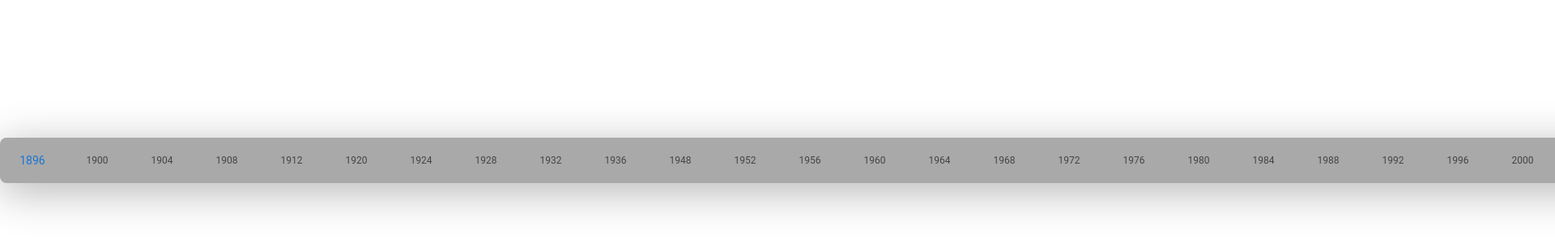
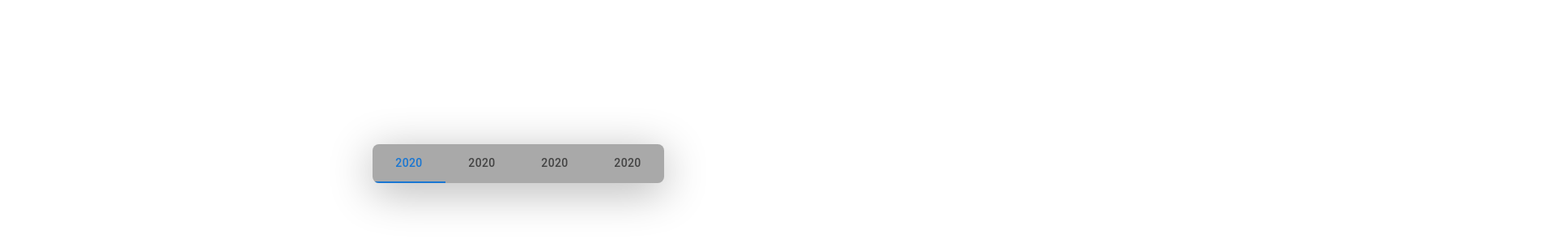
Before and after one commit to olympicindex/csce_447_project, a React (Create React App) app in the folder dataviz/csce-447/: page / in a window 1280 px wide. Shown: the part 494-794 px from the top of the page at 81% size, 1920 px wide, since content can reach past the window. Built offline with nearby package versions, Linux system fonts and the light colour scheme.

Commit message:
changed component type

```diff
--- a/dataviz/csce-447/src/Navbar.css
+++ b/dataviz/csce-447/src/Navbar.css
@@ -10,4 +10,5 @@
     background-color: darkgray !important;
     box-shadow: 0px 10px 53px 0px rgba(0,0, 0, 0.3) !important;
     border-radius: 8px !important;
+
 }
--- a/dataviz/csce-447/src/Navbar.js
+++ b/dataviz/csce-447/src/Navbar.js
@@ -1,7 +1,7 @@
 import React from "react";
+import Tabs from '@mui/material/Tabs';
+import Tab from '@mui/material/Tab';
 import Box from '@mui/material/Box';
-import BottomNavigation from '@mui/material/BottomNavigation';
-import BottomNavigationAction from '@mui/material/BottomNavigationAction';
 import "./Navbar.css";
 
 
@@ -12,45 +12,19 @@ function Navbar(){
     const handlechange = (event,newValue)=>{
         setValue(newValue)
     }
+
     return(
-        <div className="timeline">
-            <BottomNavigation
-            className = "timeline__sections"
-            showLabels
+        <Box className="timeline">
+            <Tabs className="timeline__sections"
             value={value}
             onChange = {(event,newValue)=>handlechange(event,newValue)}
             >
-                <BottomNavigationAction label="1896"/>
-                <BottomNavigationAction label="1900"/>
-                <BottomNavigationAction label="1904"/>
-                <BottomNavigationAction label="1908"/>
-                <BottomNavigationAction label="1912"/>
-                <BottomNavigationAction label="1920"/>
-                <BottomNavigationAction label="1924"/>
-                <BottomNavigationAction label="1928"/>
-                <BottomNavigationAction label="1932"/>
-                <BottomNavigationAction label="1936"/>
-                <BottomNavigationAction label="1948"/>
-                <BottomNavigationAction label="1952"/>
-                <BottomNavigationAction label="1956"/>
-                <BottomNavigationAction label="1960"/>
-                <BottomNavigationAction label="1964"/>
-                <BottomNavigationAction label="1968"/>
-                <BottomNavigationAction label="1972"/>
-                <BottomNavigationAction label="1976"/>
-                <BottomNavigationAction label="1980"/>
-                <BottomNavigationAction label="1984"/>
-                <BottomNavigationAction label="1988"/>
-                <BottomNavigationAction label="1992"/>
-                <BottomNavigationAction label="1996"/>
-                <BottomNavigationAction label="2000"/>
-                <BottomNavigationAction label="2004"/>
-                <BottomNavigationAction label="2008"/>
-                <BottomNavigationAction label="2012"/>
-                <BottomNavigationAction label="2016"/>
-                <BottomNavigationAction label="2020"/>
-            </BottomNavigation>
-        </div>
+                <Tab label="2020" />
+                <Tab label="2020" />
+                <Tab label="2020" />
+                <Tab label="2020" />
+            </Tabs>
+        </Box>
     )
 }
 
```
